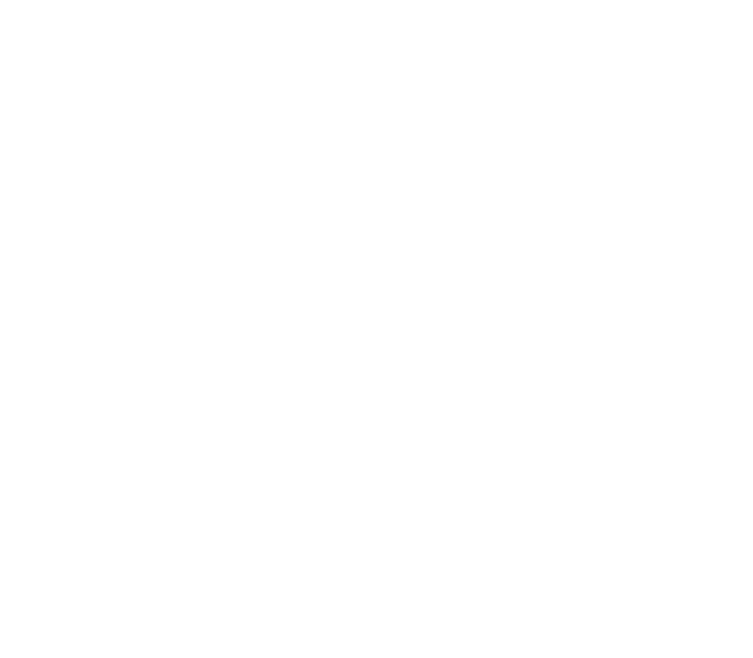
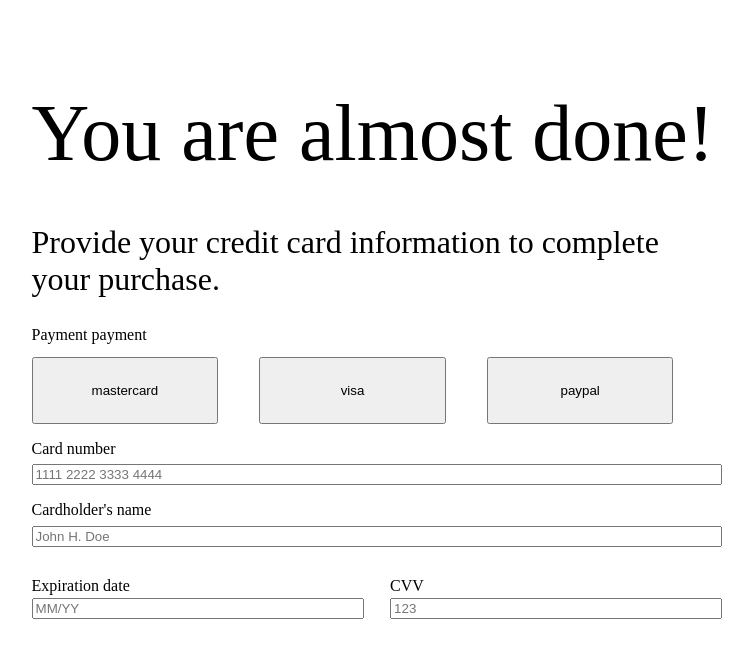
Before and after one commit to csci-abuhler/Prompt--Credit-Card-Checkout, a plain HTML site: page index.html in a window 1280 px wide. Shown: the whole page, without its empty margins (267-1020 px from the left). Drawn offline with Linux system fonts and the light colour scheme.

Commit message:
Added a few page elements

```diff
--- a/index.html
+++ b/index.html
@@ -8,6 +8,38 @@
   </head>
 
   <body>
-    <div></div>
+    <div class="outer-container">
+      <p class="top-text">You are almost done!</p>
+      <p class="second-text">
+        Provide your credit card information to complete your purchase.
+      </p>
+      <p class="payment-method-text">Payment payment</p>
+      <div class="payment-method-row">
+        <button class="card-button">mastercard</button>
+        <button class="card-button">visa</button>
+        <button class="card-button">paypal</button>
+      </div>
+
+      <div class="card-info">
+        <p class="card-number-text">Card number</p>
+        <input class="card-number" placeholder="1111 2222 3333 4444"></input>
+
+
+        <p class="cardholder-name-text">Cardholder's name</p>
+        <input class="cardholder-name-input" placeholder="John H. Doe"></input>
+
+        <div class="security-info">
+          <div class="expiration-date-info">
+          <p class="expiration-date">Expiration date</p>
+          <input placeholder="MM/YY"></input>
+        </div>
+
+        <div class="security-number-info">
+          <p class="security-number">CVV</p>
+          <input placeholder="123"></input>
+        </div>
+        </div>
+      </div>
+    </div>
   </body>
 </html>
--- a/style.css
+++ b/style.css
@@ -0,0 +1,46 @@
+.top-text {
+  font-size: 5em;
+}
+
+.second-text {
+  font-size: 2em;
+  max-width: 21em;
+}
+
+.card-button {
+  width: 14em;
+  height: 5em;
+}
+
+.outer-container {
+  display: flex;
+  flex-direction: column;
+  flex-wrap: wrap;
+  align-content: center;
+  justify-content: center;
+}
+
+input {
+  width: 100%;
+}
+
+.expiration-date-info .security-date-info {
+  display: flex;
+  flex-direction: column;
+}
+
+.payment-method-row {
+  display: grid;
+  grid-template-columns: auto auto auto;
+}
+
+.security-info {
+  display: grid;
+  grid-template-columns: 1fr 1fr;
+  column-gap: 5%;
+  margin-top: 2%;
+}
+
+p {
+  margin-bottom: 1%;
+}
```
